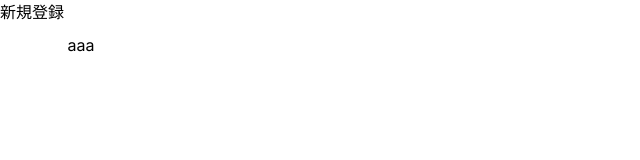
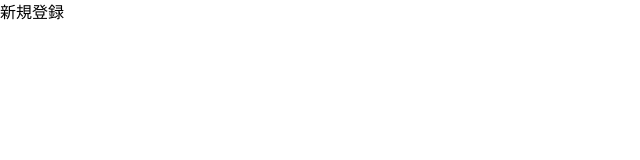
Before and after one commit to kusanohatsumi/service, a Next.js app: page /Start in a window 1280 px wide. Shown: the top 160 px of the page, without its empty margins (0-640 px from the left). Built offline with nearby package versions, Linux system fonts and the light colour scheme.

Commit message:
fix:エラーが出たため削除
ボタンのこんポーネンと作っていたが、エラーが出るため削除した

```diff
--- a/app/Start/page.tsx
+++ b/app/Start/page.tsx
@@ -5,7 +5,7 @@ export default function Start() {
   return (
     <>
       <h1>新規登録</h1>
-      <Button>aaa</Button>
+      {/* <Button>aaa</Button> */}
     </>
   );
 }
```
